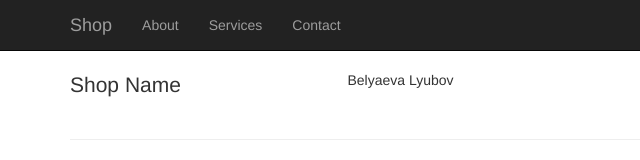
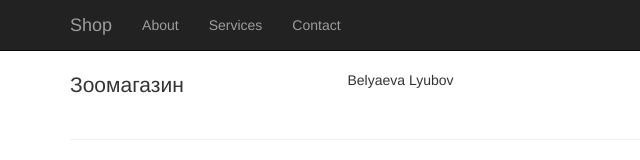
Before and after one commit to LyuBel/WebLR1, a plain HTML site: page html/contacts.html in a window 1280 px wide. Shown: the full height of the page, 0-640 px from the left. Drawn offline with Linux system fonts and the light colour scheme.

Commit message:
Update contacts.html

```diff
--- a/html/contacts.html
+++ b/html/contacts.html
@@ -36,7 +36,7 @@
 		        <div class="row">
 
             <div class="col-md-3">
-                <p class="lead">Shop Name</p>
+                <p class="lead">Зоомагазин</p>
             </div>
 
             <div class="col-md-9">
```
